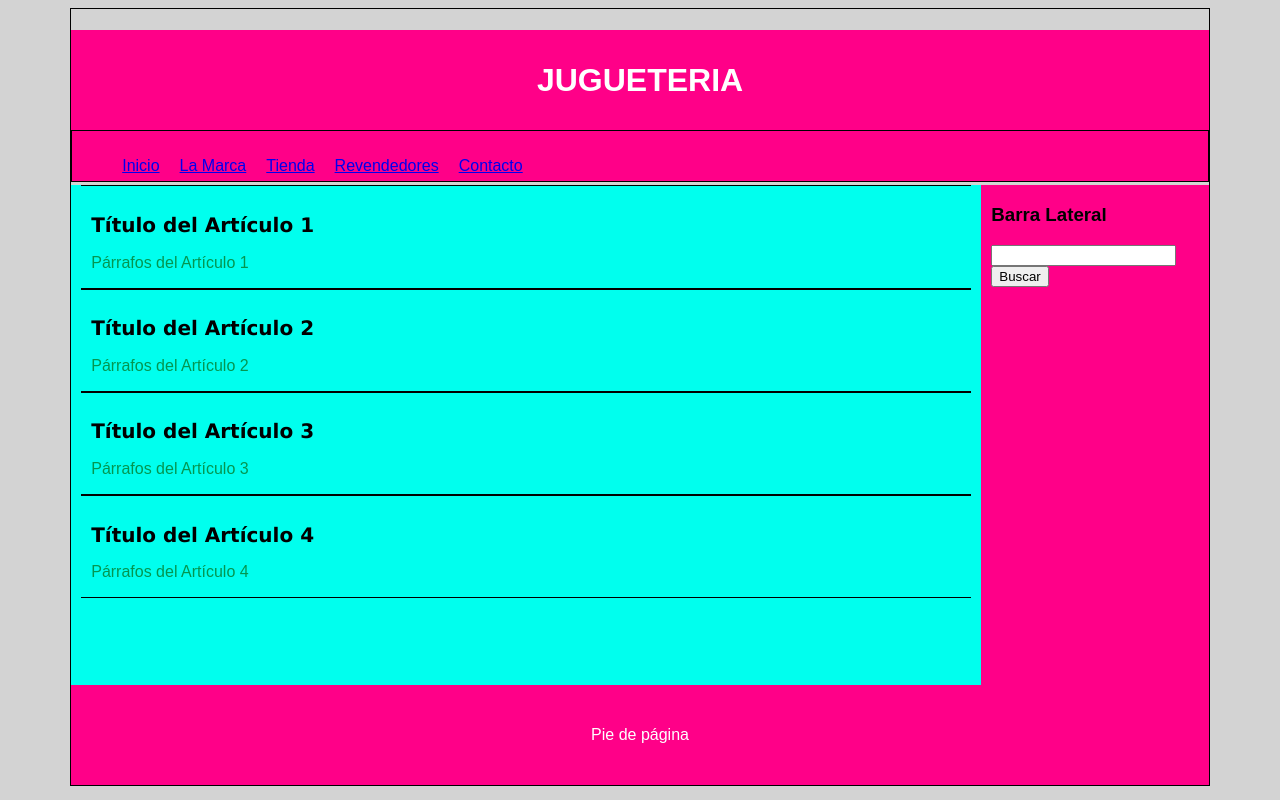
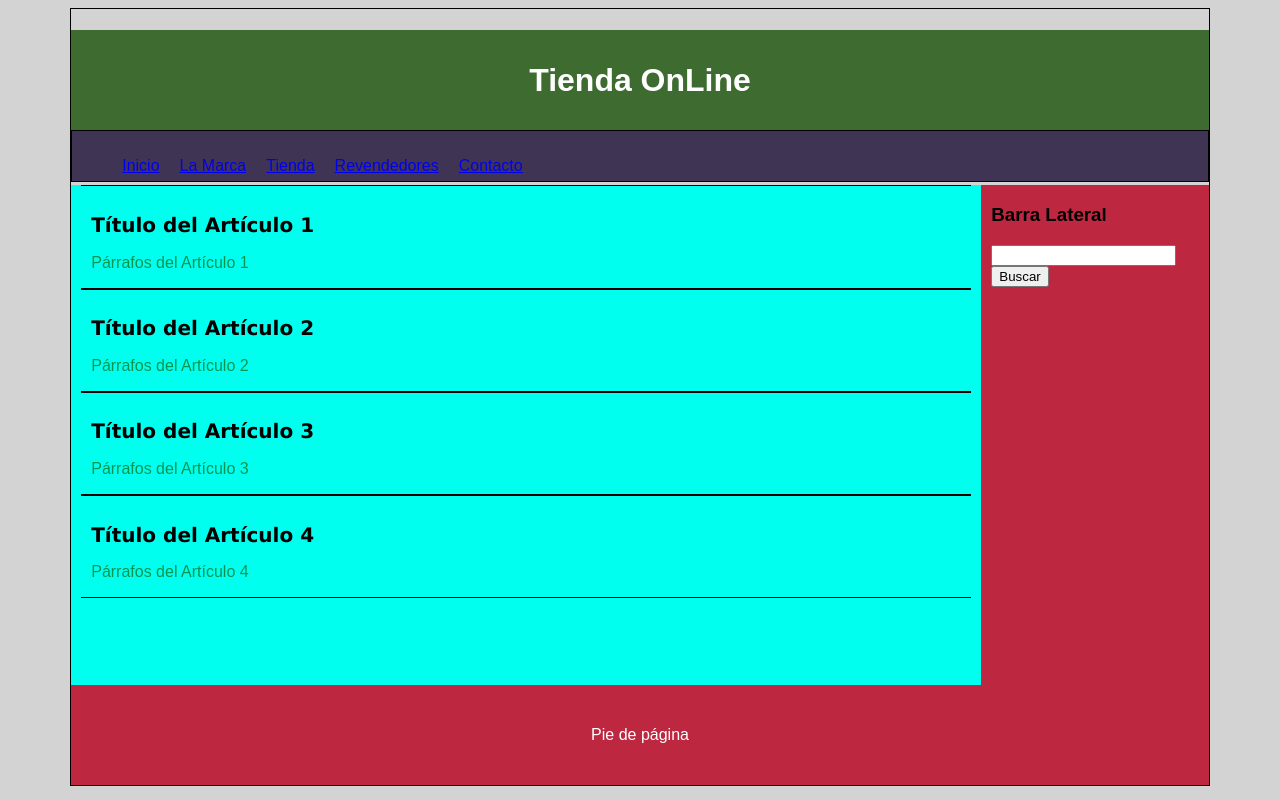
Before and after one commit to vrfigue/proyecto1, a plain HTML site: page index.html in a window 1280 px wide. Drawn offline with Linux system fonts and the light colour scheme.

Commit message:
Tercer commit

```diff
--- a/css/estilo.css
+++ b/css/estilo.css
@@ -5,7 +5,7 @@ body{
 }
 
 header{
-    background-color: rgb(255, 0, 136);
+    background-color: rgb(61, 107, 48);
     height: 100px;
     width: 100%;
     margin: 0;
@@ -13,10 +13,9 @@ header{
     line-height: 100px;
     color: white;
 }
-
 nav{
     height:50px;
-    background:rgb(255, 0, 136);
+    background:rgb(64, 52, 85);
     border: 1px solid;
     margin: 0px;
 }
@@ -31,7 +30,7 @@ nav ul li{
 aside{
     /*width: 20%;*/
     width: calc(20% - 20px);
-    background: rgb(255, 0, 136);
+    background: rgb(189, 39, 64);
     float:left;
     min-height: 500px;
     padding-left: 10px;
@@ -41,7 +40,7 @@ aside{
 footer{
     height: 100px;
     text-align: center;
-    background:rgb(255, 0, 136);
+    background:rgb(189, 39, 64);
     color: white;
     line-height: 100px;
 }
--- a/index.html
+++ b/index.html
@@ -9,7 +9,7 @@
 </head>
 <body>
     <div id="contenido">
-        <header><h1>JUGUETERIA</h1></header>
+        <header><h1>Tienda OnLine</h1></header>
         <nav>
             <ul>
                 <li><a href="#">Inicio</a></li>
```
